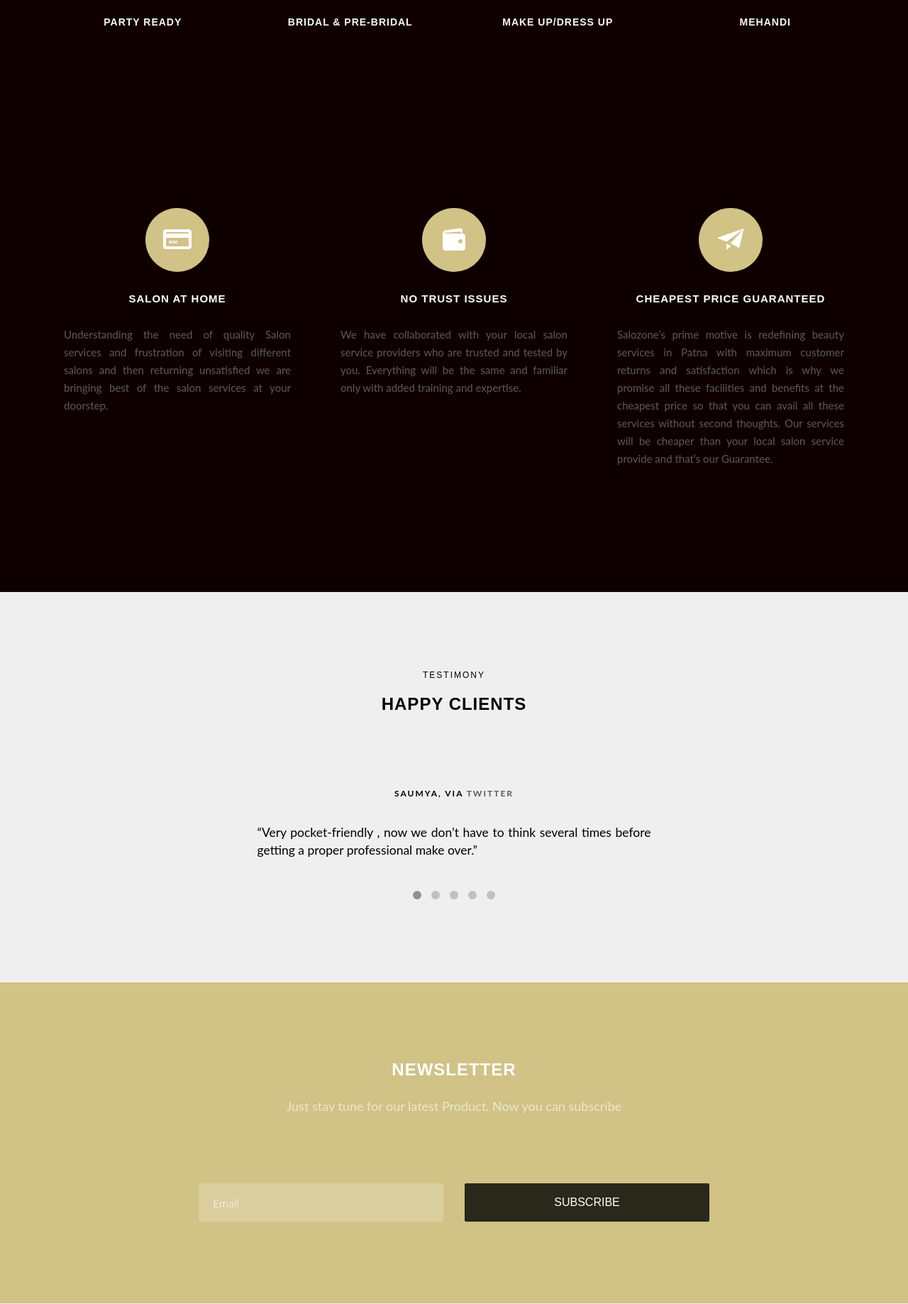
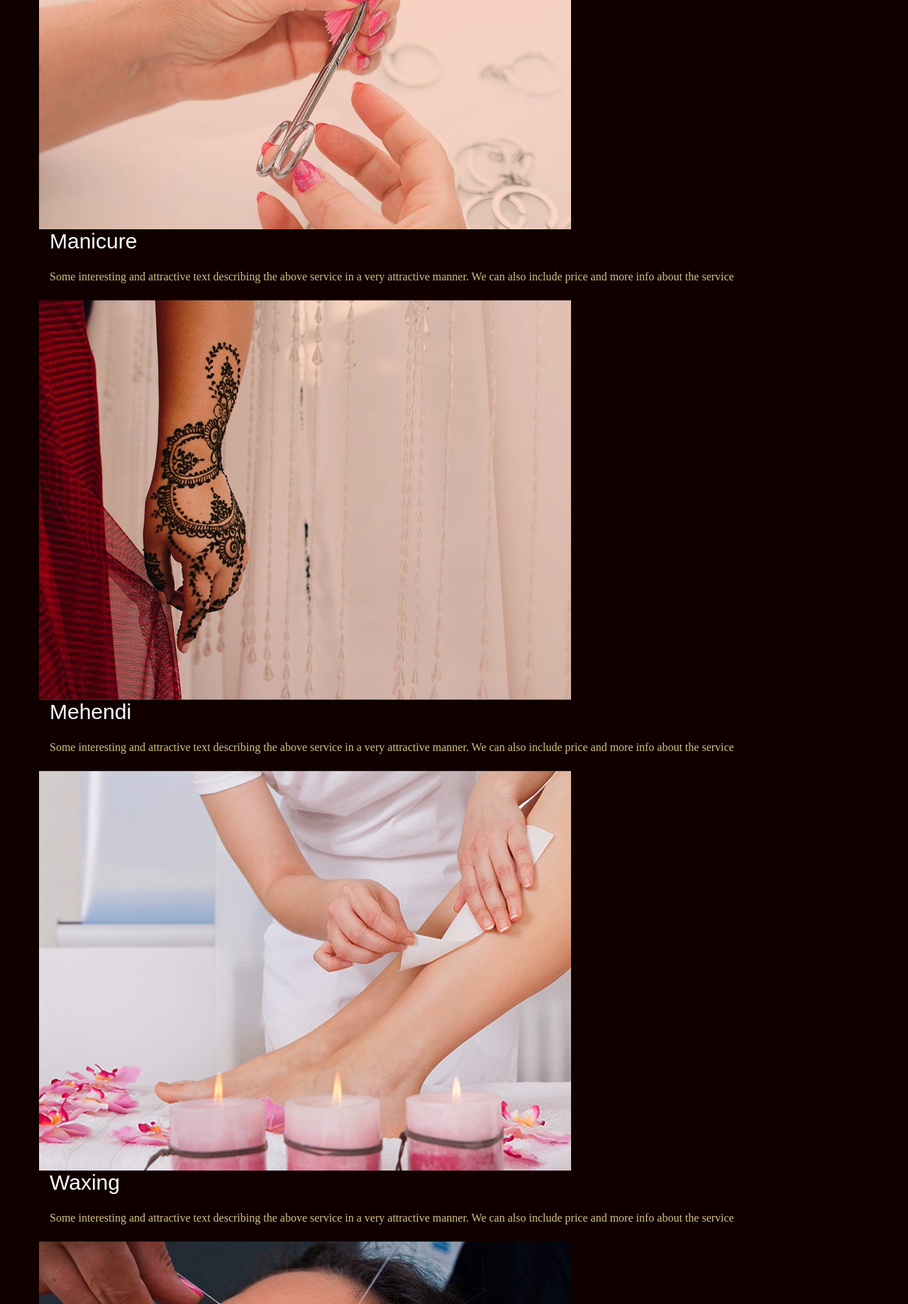
Before and after one commit to salozone/salozone, a PHP site: page / in a window 1280 px wide. Shown: the part 1761-3598 px from the top of the page at 71% size. Run offline with PHP 8.4, Linux system fonts and the light colour scheme; some libraries are stand-ins or nearby versions; some web fonts are replaced.

Commit message:
Updated Card view of home page

```diff
--- a/index.php
+++ b/index.php
@@ -12,6 +12,12 @@ if(isset($_POST['local2'])) { $_SESSION['login'] = 0; }
 <link rel="stylesheet" href="jss/owl.theme.css" type="text/css" media="all"/>
 <link rel="stylesheet" href="jss/style.css" type="text/css" media="all"/>
 <link rel="stylesheet" href="jss/custom.css" type="text/css" media="all"/>
+<link rel="stylesheet" href="https://fonts.googleapis.com/css?family=Open+Sans:300,300i,400,600">
+<link rel="stylesheet" href="https://use.fontawesome.com/releases/v5.7.0/css/all.css" integrity="sha384-lZN37f5QGtY3VHgisS14W3ExzMWZxybE1SJSEsQp9S+oqd12jhcu+A56Ebc1zFSJ" crossorigin="anonymous">
+<link rel="stylesheet" href="assets/css/bootstrap.min.css">
+<link rel="stylesheet" href="assets/css/animate.css">
+<link rel="stylesheet" href="assets/css/style.css">
+<link rel="stylesheet" href="assets/css/media-queries.css">
 
 	<!-- SLIDESHOW. -->
 	<div>
@@ -188,196 +194,281 @@ if(isset($_POST['local2'])) { $_SESSION['login'] = 0; }
 .center {
 text-align:center; }
 </style>
-	<div id="fh5co-product">
-		<div class="container">
+
+
+<div class="row">
+		<div class="col section-1 section-description wow fadeIn">
+				<h1>Salozone Home Salon Services</h1>
+				<div class="divider-1 wow fadeInUp"><span></span>
+					<p>
+						We are people from <strong>Salozone</strong> who are based in <strong>Patna,Bihar.</strong> we are here
+						to <strong>Redefine</strong> beauty services. At comfort of your home.
+					</p>
+				</div>
+
+		</div>
+</div>
+
+			<div class="container combo">
 			<div class="row">
 			  <div class="col-xs-4 col-sm-4 mb-3 mb-md-0">
-				<div class="card center">
+				<div class="card center" style="border-radius: 0px;">
 				  <div class="card-body">
 					<p class="card-text text-center" style="margin-top:15px;">OFFERS<br> (Promo)</p>
-					<a href="offers.php" class="btn btn-danger">View</a>
+					<a href="offers.php"><button type="button" class="btn btn-info">View</button></a>
 				  </div>
 				</div>
 			  </div>
 
 			  <div class="col-xs-4 col-sm-4 mb-3 mb-md-0">
-				<div class="card center">
+				<div class="card center" style="border-radius: 0px;">
 				  <div class="card-body">
 					<p class="card-text text-center" style="margin-top:15px;">EXCLUSIVE<br> COMBOS<br></p>
-					<a href="combos.php" class="btn btn-danger">View</a>
+					<a href="combos.php"><button type="button" class="btn btn-info">View</button></a>
 				  </div>
 				</div>
 			  </div>
 
 			  <div class="col-xs-4 col-sm-4 mb-3 mb-md-0">
-				<div class="card center">
+				<div class="card center" style="border-radius: 0px;">
 				  <div class="card-body">
 					<p class="card-text text-center" style="margin-top:15px;">SPECIAL<br> DEALS<br></p>
-					<a href="deals.php" class="btn btn-danger">View</a>
+					<a href="deals.php"><button type="button" class="btn btn-info">View</button></a>
 				  </div>
 				</div>
 			  </div>
-
 			</div>
-			<div class="row ">
+		</div>
+			<div class="row mt-5">
 				<div class="col-md-8 col-md-offset-2 text-center fh5co-heading">
-					<h4>Please Choose your Service(s)..</h4>
+					<h4 style="color:black">Please Choose your Service(s)..</h4>
 					<!--<p class="text-center">Book expert services at salozone.com</p>-->
 				</div>
 			</div>
-			<div class="row">
-				<div class="col-xs-6 col-sm-6 col-md-3 text-center ">
-					<div class="product">
-						<a href="single.php"><div class="product-grid" style="background-image:url(images/product-1.png);">
-						</div></a>
-						<div class="desc">
-							<h3><a href="single.php">Threading</a></h3>
+
+
+			<div class="container mt-5">
+				<div class="row">
+					<a href="dressup.php" class="text-decoration-none text-reset">
+					<div class="column">
+						<div class="card">
+							<div class="zoom">
+									<img src="withouttext/makeup1.jpg" alt="Makeup">
+							</div>
+							<div class="container mt-3">
+								<h2>Makeup</h2>
+								<p>Some interesting and attractive text describing the above service in a very attractive manner. We can also include price and more info about the service</p>
+							</div>
 						</div>
+					</a>
 					</div>
-				</div>
-				<div class="col-xs-6 col-sm-6 col-md-3 text-center ">
-					<div class="product">
-						 <a href="waxing.php"><div class="product-grid" style="background-image:url(images/product-2.png);">
-						</div></a>
-						<div class="desc">
-							<h3><a href="waxing.php">Waxing</a></h3>
+
+				<a href="manicure.php" class="text-decoration-none text-reset">
+					<div class="column">
+						<div class="card">
+							<div class="zoom">
+							<img src="withouttext/manicure1.jpg" alt="Manicure">
+							</div>
+							<div class="container mt-3">
+								<h2>Manicure</h2>
+								<p>Some interesting and attractive text describing the above service in a very attractive manner. We can also include price and more info about the service</p>
+							</div>
 						</div>
+					</a>
 					</div>
-				</div>
-				<div class="col-xs-6 col-sm-6 col-md-3 text-center ">
-					<div class="product">
-						<a href="cleanup.php"><div class="product-grid" style="background-image:url(images/product-3.png);">
-						</div></a>
-						<div class="desc">
-							<h3><a href="cleanup.php">Cleanup</a></h3>
+
+					<a href="mehendi.php" class="text-decoration-none text-reset">
+					<div class="column">
+						<div class="card">
+							<div class="zoom">
+							<img src="withouttext/Mehendi1.jpg" alt="Mehendi">
+							</div>
+							<div class="container mt-3">
+								<h2>Mehendi</h2>
+								<p>Some interesting and attractive text describing the above service in a very attractive manner. We can also include price and more info about the service</p>
+							</div>
 						</div>
+					</a>
 					</div>
-				</div>
-				<div class="col-xs-6 col-sm-6 col-md-3 text-center ">
-					<div class="product">
-						<a href="facial.php"><div class="product-grid" style="background-image:url(images/product-4.png);">
-						</div></a>
-						<div class="desc">
-							<h3><a href="facial.php">Facial</a></h3>
+
+
+					<a href="waxing.php" class="text-decoration-none text-reset">
+					<div class="column">
+						<div class="card">
+							<div class="zoom">
+								<img src="withouttext/waxing1.jpg" alt="Waxing">
+							</div>
+							<div class="container mt-3">
+								<h2>Waxing</h2>
+								<p>Some interesting and attractive text describing the above service in a very attractive manner. We can also include price and more info about the service</p>
+							</div>
 						</div>
+					</a>
+					</div>
+
+					<a href="single.php" class="text-decoration-none text-reset">
+					<div class="column">
+						<div class="card">
+							<div class="zoom">
+								<img src="withouttext/threading1.jpg" alt="Threading">
+							</div>
+							<div class="container mt-3">
+								<h2>Threading</h2>
+								<p>Some interesting and attractive text describing the above service in a very attractive manner. We can also include price and more info about the service</p>
+							</div>
+						</div>
+					</a>
+					</div>
+
+				 <a href="cleanup.php" class="text-decoration-none text-reset">
+					<div class="column">
+						<div class="card">
+							<div class="zoom">
+								<img src="withouttext/cleanup1.jpg" alt="CleanUp">
+							</div>
+							<div class="container mt-3">
+								<h2>Clean Up</h2>
+								<p>Some interesting and attractive text describing the above service in a very attractive manner. We can also include price and more info about the service</p>
+							</div>
+						</div>
+					</a>
+					</div>
+
+
+					<a href="facial.php" class="text-decoration-none text-reset">
+					<div class="column">
+						<div class="card">
+							<div class="zoom">
+								<img src="withouttext/facial1.jpg" alt="Facial">
+							</div>
+							<div class="container mt-3">
+								<h2>Facial</h2>
+								<p>Some interesting and attractive text describing the above service in a very attractive manner. We can also include price and more info about the service</p>
+							</div>
+						</div>
+					</a>
+					</div>
+
+				<a href="bleach.php" class="text-decoration-none text-reset">
+					<div class="column">
+						<div class="card">
+							<div class="zoom">
+								<img src="withouttext/bleach1.jpg" alt="Bleach" style="width:100%;min-height:200px">
+							</div>
+							<div class="container mt-3">
+								<h2>Bleach</h2>
+								<p>Some interesting and attractive text describing the above service in a very attractive manner. We can also include price and more info about the service</p>
+							</div>
+						</div>
+					</a>
+					</div>
+
+					<a href="haricut.php" class="text-decoration-none text-reset">
+					<div class="column">
+						<div class="card">
+							<div class="zoom">
+								<img src="withouttext/haircut1.jpg" alt="Haircut" style="width:100%;min-height:200px">
+							</div>
+							<div class="container mt-3">
+								<h2>Haircut</h2>
+								<p>Some interesting and attractive text describing the above service in a very attractive manner. We can also include price and more info about the service</p>
+							</div>
+						</div>
+					</a>
+					</div>
+
+				<a href="hairstyling.php" class="text-decoration-none text-reset">
+					<div class="column">
+						<div class="card">
+							<div class="zoom">
+								<img src="withouttext/hairstyle1.jpg" alt="Hair Care" style="width:100%;min-height:200px">
+							</div>
+							<div class="container mt-3">
+								<h2>Hair Care</h2>
+								<p>Some interesting and attractive text describing the above service in a very attractive manner. We can also include price and more info about the service</p>
+							</div>
+						</div>
+					</a>
+					</div>
+
+
+				<a href="partyready.php" class="text-decoration-none text-reset">
+					<div class="column">
+						<div class="card">
+							<div class="zoom">
+								<img src="withouttext/partyready1.jpg" alt="Party Ready" style="width:100%;min-height:200px">
+							</div>
+							<div class="container mt-3">
+								<h2>Party Ready</h2>
+								<p>Some interesting and attractive text describing the above service in a very attractive manner. We can also include price and more info about the service</p>
+							</div>
+						</div>
+					</a>
+					</div>
+
+					<a href="bridal.php" class="text-decoration-none text-reset">
+					<div class="column">
+						<div class="card">
+							<div class="zoom">
+								<img src="withouttext/bridal12.jpg" alt="Bridal" style="width:100%;min-height:200px">
+							</div>
+							<div class="container mt-3">
+								<h2>Bridal</h2>
+								<p>Some interesting and attractive text describing the above service in a very attractive manner. We can also include price and more info about the service</p>
+							</div>
+						</div>
+					</a>
 					</div>
 				</div>
 			</div>
+
+
+
+
+	<div id="fh5co-services" class="fh5co-bg-section">
+
+		<div class="col-md-4 section-1-box wow fadeInUp">
 			<div class="row">
-				<div class="col-xs-6 col-sm-6 col-md-3 text-center ">
-					<div class="product">
-						<a href="bleaching.php"><div class="product-grid" style="background-image:url(images/product-5.png);">
-						</div></a>
-						<div class="desc">
-							<h3><a href="bleaching.php">Bleach</a></h3>
-						</div>
+				<div class="col-md-4">
+					<div class="section-1-box-icon">
+						<i class="fas mt-4 fa-home"></i>
 					</div>
 				</div>
-				<div class="col-xs-6 col-sm-6 col-md-3 text-center ">
-					<div class="product">
-						<a href="pedicure.php"><div class="product-grid" style="background-image:url(images/product-6.png);">
-						</div></a>
-						<div class="desc">
-							<h3><a href="pedicure.php">Pedicure/Manicure</a></h3>
-						</div>
-					</div>
-				</div>
-				<div class="col-xs-6 col-sm-6 col-md-3 text-center ">
-					<div class="product">
-						<a href="haricut.php"><div class="product-grid" style="background-image:url(images/product-7.png);">
-						</div></a>
-						<div class="desc">
-							<h3><a href="haricut.php">Haircut</a></h3>
-						</div>
-					</div>
-				</div>
-				<div class="col-xs-6 col-sm-6 col-md-3 text-center ">
-					<div class="product">
-						<a href="hairstyling.php"><div class="product-grid" style="background-image:url(images/product-8.png);">
-						</div></a>
-						<div class="desc">
-							<h3><a href="hairstyling.php">Hair Care</a></h3>
-						</div>
+				<div class="col-md-8">
+						<h3>Salon at Home</h3>
+						<p>Understanding the need of quality Salon services and frustration of visiting different salons and then returning unsatisfied
+							we are bringing best of the salon services at your doorstep.</p>
 					</div>
 				</div>
 			</div>
+			<div class="col-md-4 section-1-box wow fadeInDown">
 			<div class="row">
-				<div class="col-xs-6 col-sm-6 col-md-3 text-center ">
-					<div class="product">
-						<a href="partyready.php"><div class="product-grid" style="background-image:url(images/product-9.png);">
-						</div></a>
-						<div class="desc">
-							<h3><a href="partyready.php">Party Ready</a></h3>
-						</div>
+				<div class="col-md-4">
+					<div class="section-1-box-icon">
+						<i class="fas mt-4 fa-handshake"></i>
 					</div>
 				</div>
-				<div class="col-xs-6 col-sm-6 col-md-3 text-center ">
-					<div class="product">
-						<a href="makeup.php"><div class="product-grid" style="background-image:url(withouttext/bridal12.jpg);">
-						</div></a>
-						<div class="desc">
-							<h3><a href="makeup.php">Bridal & Pre-Bridal</a></h3>
-						</div>
-					</div>
-				</div>
-				<div class="col-xs-6 col-sm-6 col-md-3 text-center ">
-					<div class="product">
-						<a href="dressup.php"><div class="product-grid" style="background-image:url(withouttext/makeup1.jpg);">
-						</div></a>
-						<div class="desc">
-							<h3><a href="dressup.php">Make Up/Dress Up</a></h3>
-						</div>
-					</div>
-				</div>
-				<div class="col-xs-6 col-sm-6 col-md-3 text-center ">
-					<div class="product">
-						<a href="mehandi.php"><div class="product-grid" style="background-image:url(images/product-12.png);">
-						</div></a>
-						<div class="desc">
-							<h3><a href="mehandi.php">Mehandi</a></h3>
-						</div>
+				<div class="col-md-8">
+						<h3>No Trust Issues</h3>
+						<p>We have collaborated with your local salon service providers who are trusted and tested by you. Everything will be the same and
+							 familiar only with added training and expertise.</p>
 					</div>
 				</div>
 			</div>
-		</div>
-	</div>
-
-
-	<div id="fh5co-services" class="fh5co-bg-section">
-		<div class="container">
-			<div class="row" id="homeicon">
-				<div class="col-md-4 col-sm-4 text-center">
-					<div class="feature-center " data-animate-effect="fadeIn">
-						<span class="icon">
-							<i class="icon-credit-card" ></i>
-						</span>
-						<h3>SALON AT HOME</h3>
-						<p>Understanding the need of quality Salon services and frustration of visiting different salons and then returning unsatisfied we are bringing best of the salon services at your doorstep.</p>
-
+			<div class="col-md-4 section-1-box wow fadeInUp">
+			<div class="row">
+				<div class="col-md-4">
+					<div class="section-1-box-icon">
+						<i class="fab mt-4 fa-telegram-plane"></i>
 					</div>
 				</div>
-				<div class="col-md-4 col-sm-4 text-center">
-					<div class="feature-center " data-animate-effect="fadeIn">
-						<span class="icon">
-							<i class="icon-wallet" ></i>
-						</span>
-						<h3>NO TRUST ISSUES</h3>
-						<p>We have collaborated with your local salon service providers who are trusted and tested by you. Everything will be the same and familiar only with added training and expertise.</p>
-					</div>
-				</div>
-				<div class="col-md-4 col-sm-4 text-center">
-					<div class="feature-center " data-animate-effect="fadeIn">
-						<span class="icon">
-							<i class="icon-paper-plane"  style="transition: scale(1.3);"></i>
-						</span>
-						<h3>CHEAPEST PRICE GUARANTEED</h3>
-						<p>Salozone’s prime motive is redefining beauty services in Patna with maximum customer returns and satisfaction which is why we promise all these facilities and benefits at the cheapest price so that you can avail all these services without second thoughts. Our services will be cheaper than your local salon service provide and that’s our Guarantee.</p>
+				<div class="col-md-8">
+						<h3>Cheapest Prices</h3>
+						<p>Salozone’s prime motive is redefining beauty services in Patna with maximum customer returns and satisfaction which is why we
+							 promise all these facilities and benefits at the cheapest price so that you can avail all these services without second thoughts.</p>
 					</div>
 				</div>
 			</div>
-		</div>
-	</div>
-
 
 	<div id="fh5co-testimonial" class="fh5co-bg-section">
 		<div class="container">
```
